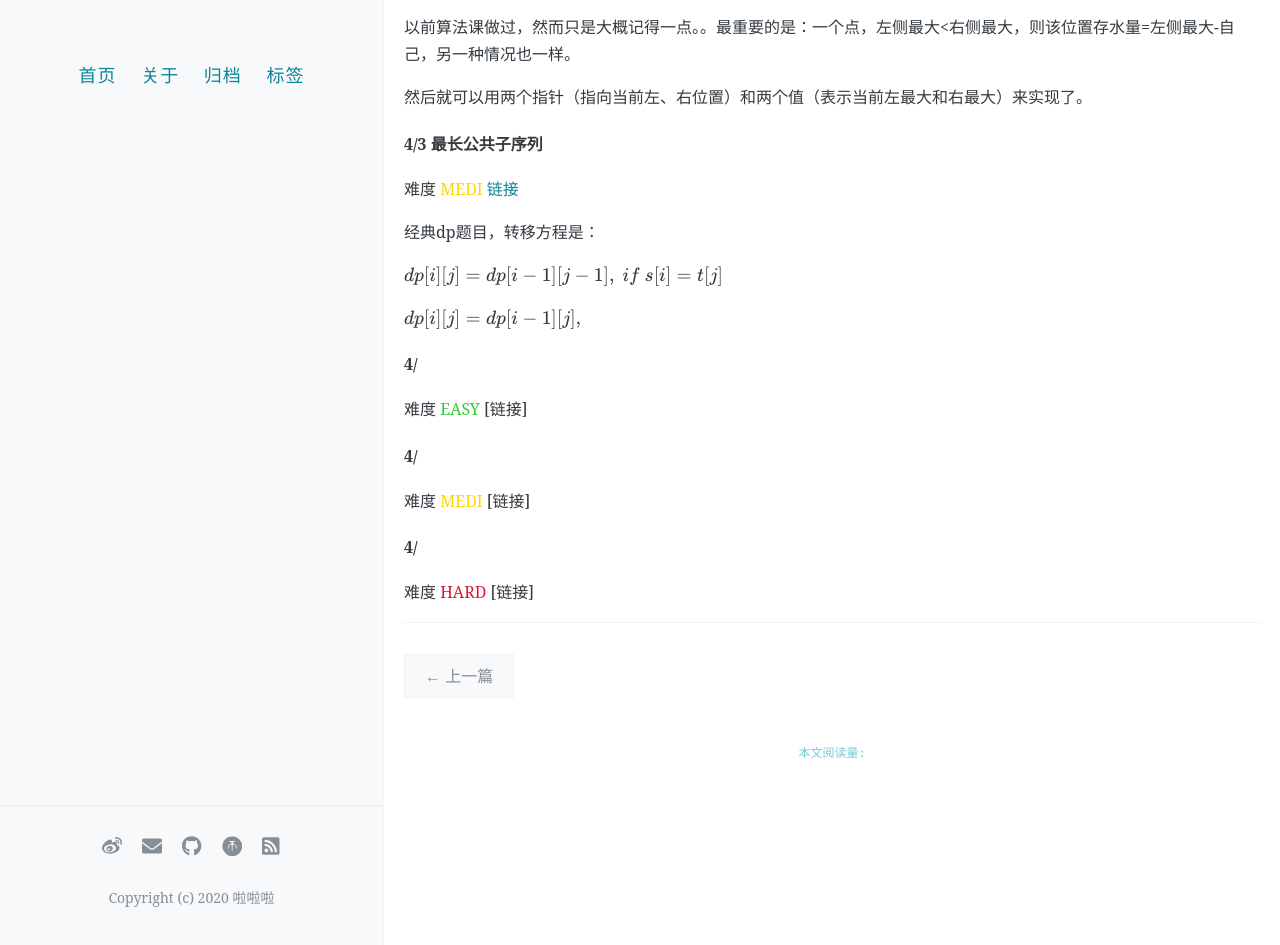
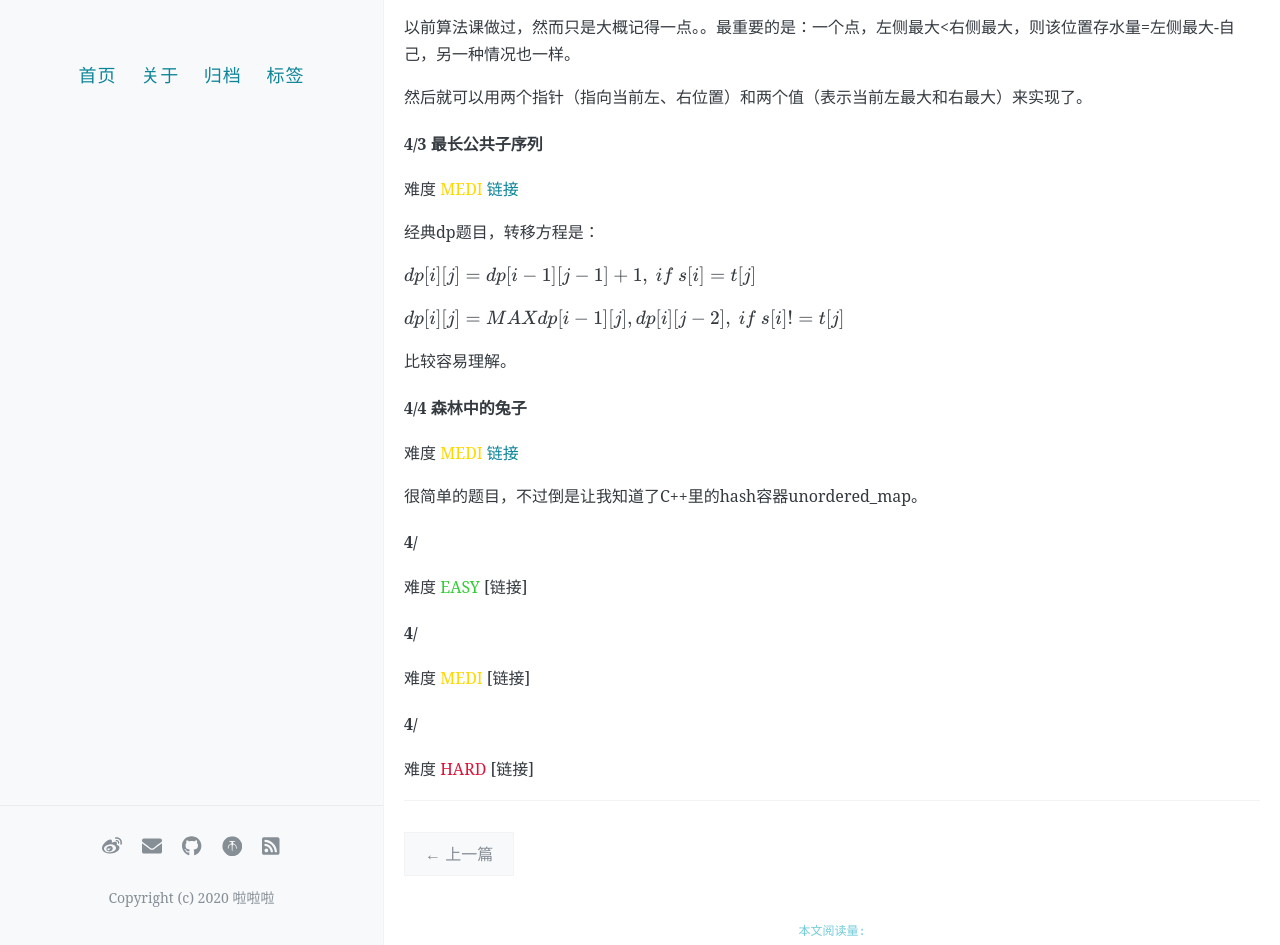
Before and after one commit to MXtremist/mxtremist.github.io, a Jekyll site: the page built from _posts/2021-04-01-leetcode202104.md, in a window 1280 px wide and 1333 px high. Shown: the part 388-1333 px from the top of the window. Built offline with Jekyll 4.4.1, drawn with Linux system fonts in a browser that asks for light colours; formulas are drawn with MathJax 3; comment, search, counter and statistics services are not loaded.

Commit message:
Update 2021-04-01-leetcode202104.md

```diff
--- a/_posts/2021-04-01-leetcode202104.md
+++ b/_posts/2021-04-01-leetcode202104.md
@@ -37,9 +37,19 @@ comments: true
 
 经典dp题目，转移方程是：
 
-$dp[i][j] = dp[i-1][j-1],\ if\ s[i]=t[j]$
+$dp[i][j] = dp[i-1][j-1]+1,\ if\ s[i]=t[j]$
 
-$dp[i][j] = dp[i-1][j],$
+$dp[i][j] = MAX\{dp[i-1][j],dp[i][j-2]\},\ if\ s[i]!=t[j]$
+
+比较容易理解。
+
+
+
+##### 4/4  森林中的兔子
+
+难度 <font color="Gold">MEDI</font>	[链接](https://leetcode-cn.com/problems/rabbits-in-forest/)
+
+很简单的题目，不过倒是让我知道了C++里的hash容器unordered_map。
 
 
 
```
